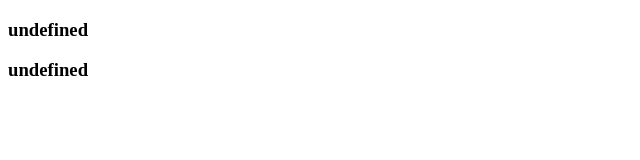
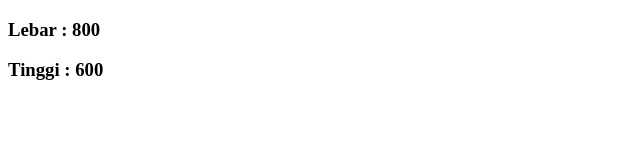
Before and after one commit to ramdnid/mbabella, a plain HTML site: page index.html in a window 1280 px wide. Shown: the full height of the page, 0-640 px from the left. Drawn offline with Linux system fonts and the light colour scheme.

Commit message:
check resolution

```diff
--- a/index.html
+++ b/index.html
@@ -17,7 +17,7 @@
     let height = screen.height;
     var widthJs = document.querySelector('.width');
     var heightJs = document.querySelector('.height');
-    widthJs.innerHTML = "Lebar : ".width;
-    heightJs.innerHTML = "Tinggi : ".height;
+    widthJs.innerHTML = "Lebar : "+width;
+    heightJs.innerHTML = "Tinggi : "+height;
 </script>
 </html>
```
